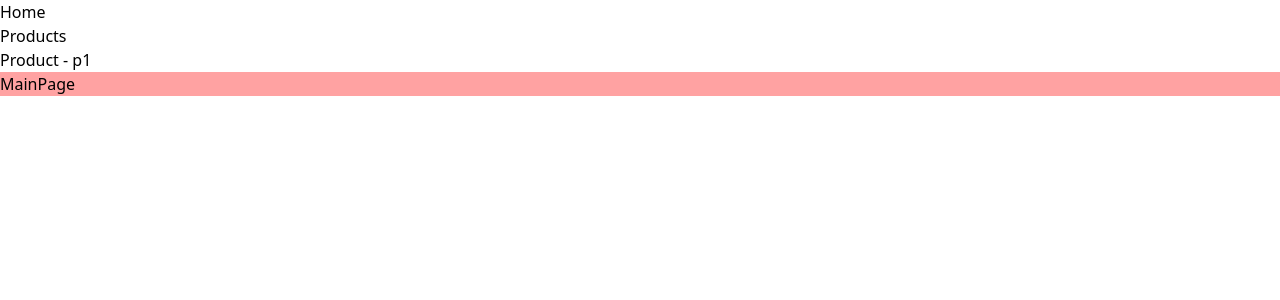
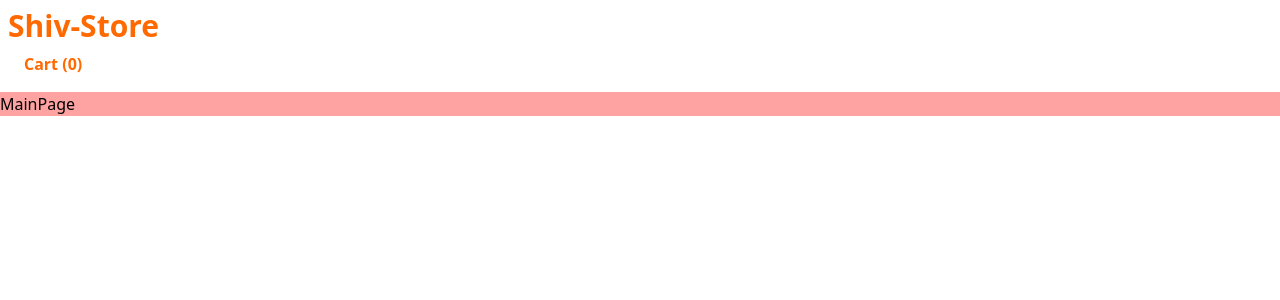
Before and after one commit to CoolShivas/007--Next_Ecommerce, a Next.js app: page / in a window 1280 px wide. Shown: the top 300 px of the page. Built offline with nearby package versions, Linux system fonts and the light colour scheme.

Commit message:
Use of Tailwind CSS in Navbar.

```diff
--- a/src/components/Navbar.js
+++ b/src/components/Navbar.js
@@ -2,17 +2,17 @@ import Link from "next/link";
 
 const Navbar = () => {
   return (
-    <nav>
+    <nav className="bg-white p-2 flex justify-between">
       <ul>
         <li>
-          <Link href="/">Home</Link>
+          <Link href="/" className="text-orange-500 font-bold text-3xl">
+            Shiv-Store
+          </Link>
         </li>
-        <li>
-          <Link href="/">Products</Link>
-        </li>
-        <li>
-          <Link href="/">Product - p1</Link>
-        </li>
+        <div className="text-orange-500 px-4 py-2 font-bold hover:text-red-600 hover:cursor-pointer">
+          Cart
+          <span> (0)</span>
+        </div>
       </ul>
     </nav>
   );
```
